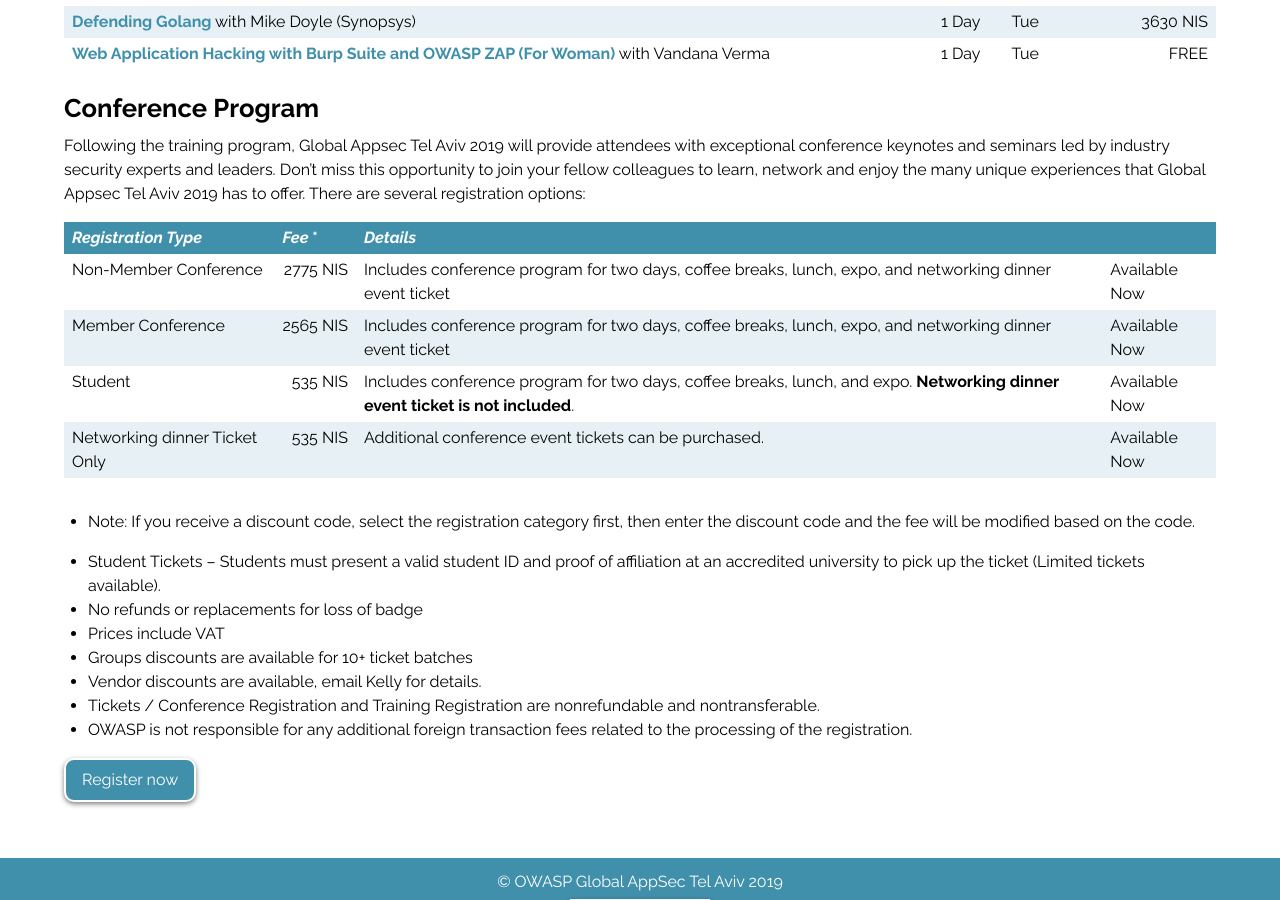
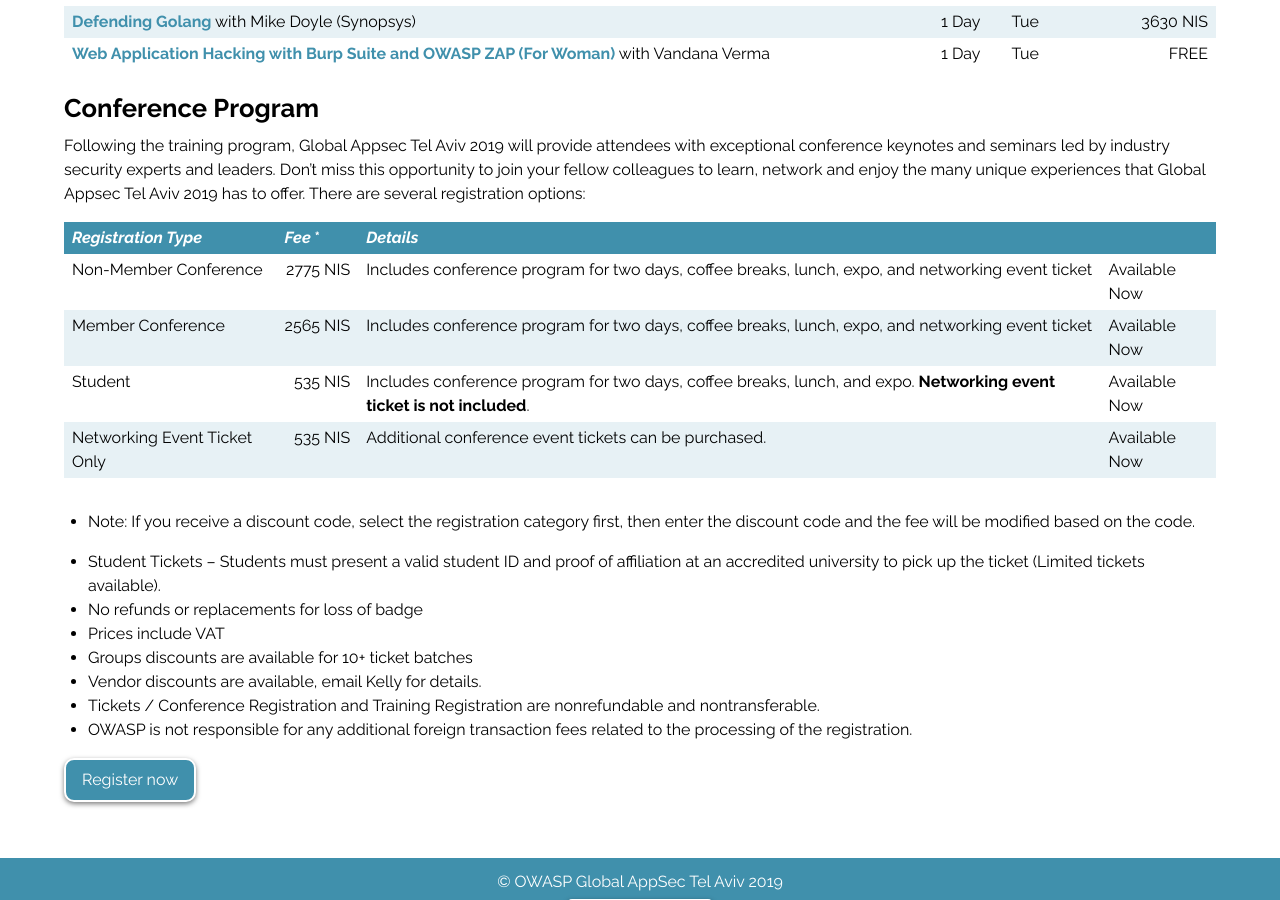
Before and after one commit to OWASP/AppSecTLV2019, a Jekyll site: the page built from registration/registration-locals.md, in a window 1280 px wide and 900 px high, scrolled down 1079 px. Built offline with Jekyll 4.4.1, drawn with Linux system fonts in a browser that asks for light colours.

Commit message:
add Networking Event page

```diff
--- a/_data/menus.yml
+++ b/_data/menus.yml
@@ -15,7 +15,9 @@
   - title: Capture The Flag
     url  : program/capture-the-flag
   - title: University Challenge
-    url  : program/university-challenge
+    url  : program/university-Challenge
+  - title: Networking Event
+    url  : program/networking-event
 - title: Sponsor
   items:
   - title: Sponsoring
--- a/registration/registration-locals.md
+++ b/registration/registration-locals.md
@@ -46,23 +46,23 @@
     <tr>
       <td>Non-Member Conference</td>
       <td class="price">2775 NIS</td>
-      <td>Includes conference program for two days, coffee breaks, lunch, expo, and networking dinner event ticket</td>
+      <td>Includes conference program for two days, coffee breaks, lunch, expo, and networking event ticket</td>
       <td>Available Now</td>
     </tr>
     <tr>
       <td>Member Conference</td>
       <td class="price">2565 NIS</td>
-      <td>Includes conference program for two days, coffee breaks, lunch, expo, and networking dinner event ticket</td>
+      <td>Includes conference program for two days, coffee breaks, lunch, expo, and networking event ticket</td>
       <td>Available Now</td>
     </tr>
     <tr>
       <td>Student</td>
       <td class="price">535 NIS</td>
-      <td>Includes conference program for two days, coffee breaks, lunch, and expo. <strong>Networking dinner event ticket is not included</strong>.</td>
+      <td>Includes conference program for two days, coffee breaks, lunch, and expo. <strong>Networking event ticket is not included</strong>.</td>
       <td>Available Now</td>
     </tr>
     <tr>
-      <td>Networking dinner Ticket Only</td>
+      <td>Networking Event Ticket Only</td>
       <td class="price">535 NIS</td>
       <td>Additional conference event tickets can be purchased.</td>
       <td>Available Now</td>
```
Also changed, not shown: program/networking-event.md (added, +8 -0 lines), registration/registration-international.md (+4 -4 lines).
